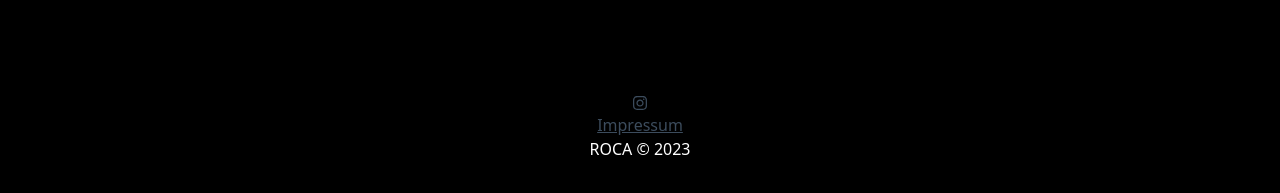
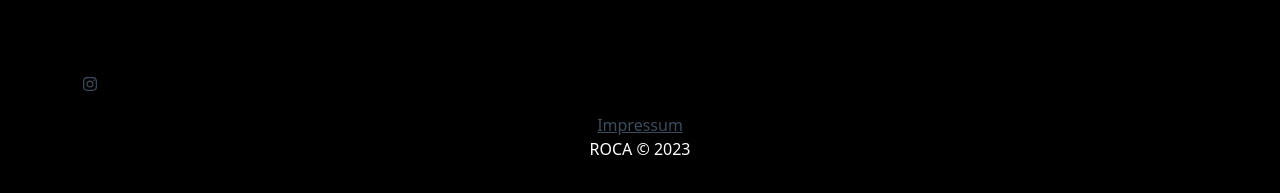
Before and after one commit to blncdn/rocashoptest3, a React (Create React App) app in the folder frontend/: page /login in a window 1280 px wide. Shown: the part 635-828 px from the top of the page. Built offline with nearby package versions, Linux system fonts and the light colour scheme.

Commit message:
Footer.jsx

```diff
--- a/frontend/src/components/Footer.jsx
+++ b/frontend/src/components/Footer.jsx
@@ -6,9 +6,8 @@ const Footer = () => {
   return (
     <footer>
       <Container>
-        <Row>
+        <Row class="RowInsta">   <a class="NavInsta" href="http://instagram.com/rocarokana"Instagram><FaInstagram size=""/> </a>
           <Col className='text-center py-3'>
-          <a class="NavInsta" href="http://instagram.com/rocarokana"Instagram><FaInstagram size=""/> </a>
             <ul class="instLink">
               <a href="/impressum">Impressum
               </a>
```
